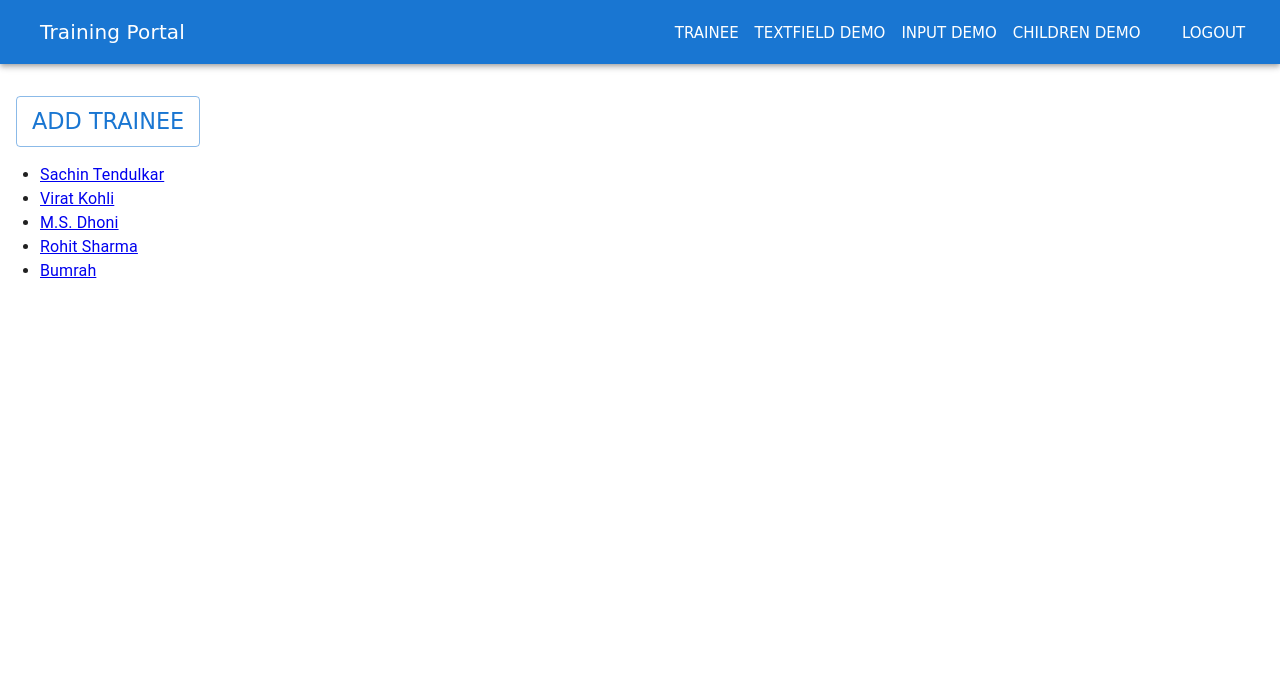
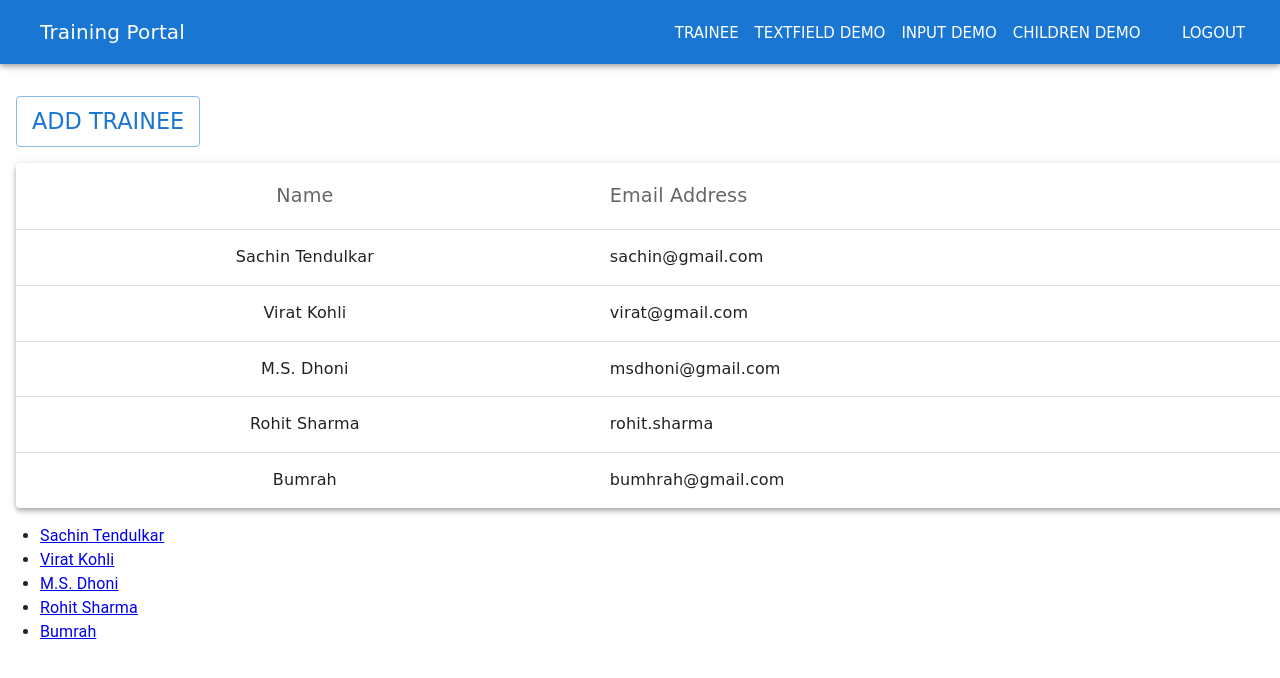
Before and after one commit to vishvjeet-Sharma/react-client, a React (Create React App) app: page /trainee in a window 1280 px wide. Shown: the top 678 px of the page. Built offline with nearby package versions, Linux system fonts and the light colour scheme.

Commit message:
Day 13 - React: Table Component

```diff
--- a/src/components/Table/Table.jsx
+++ b/src/components/Table/Table.jsx
@@ -7,7 +7,7 @@ import PropTypes from 'prop-types';
 const GenericTable = (props) => {
   const { id, columns, data } = props;
   return (
-    <TableContainer component={Paper} sx={{ mt: 2, boxShadow: 4 }}>
+    <TableContainer component={Paper} sx={{ mt: 2, ml:2,mr:2, boxShadow: 4 }}>
       <Table sx={{ minWidth: 650 }} aria-label="simple table">
         <TableHead>
           <TableRow>
@@ -46,26 +46,3 @@ GenericTable.propTypes = {
   })).isRequired,
 };
 export default GenericTable;
-
-// import React from "react";
-// import { PropTypes } from "prop-types";
-
-// const GenericTable = (props) => {
-//     const { id, columns, data } = props;
-//     return(
-
-//     )
-// };
-
-// GenericTable.propTypes = {
-//     id: PropTypes.string.isRequired,
-//     columns: PropTypes.string.isRequired,
-//     data: PropTypes.arrayOf(PropTypes.shape({
-//         id: PropTypes.string,
-//         name: PropTypes.string,
-//         email: PropTypes.string,
-//         createdAt: PropTypes.string,
-//     })).isRequired,
-// };
-
-// export default GenericTable;
--- a/src/configs/constants.js
+++ b/src/configs/constants.js
@@ -11,6 +11,7 @@ export const OPTIONS = [
     label: 'Football',
   },
 ];
+
 export const OPTIONS_CRICKET = [
   {
     value: 'wicket-keeper',
@@ -26,6 +27,7 @@ export const OPTIONS_CRICKET = [
     label: 'All Rounder',
   },
 ];
+
 export const OPTIONS_FOOTBALL = [
   {
     value: 'defender',
@@ -35,8 +37,6 @@ export const OPTIONS_FOOTBALL = [
     label: 'Striker',
   },
 ];
-
-
 
 export const column = [
   {
--- a/src/pages/Trainee/TraineeList.jsx
+++ b/src/pages/Trainee/TraineeList.jsx
@@ -1,9 +1,11 @@
 import React from 'react';
-import { useState } from 'react';
+import { useEffect, useState } from 'react';
 import { Link } from 'react-router-dom';
 import { traineeFormSchema } from '../../validations/validation';
 import { AddDialog } from './components';
 import trainees from './data/trainee';
+import { column } from '../../configs/constants';
+import { GenericTable } from '../../components';
 
 const TraineeList = ({match: {path}}) => {
     const initialState = {
@@ -75,6 +77,14 @@ const TraineeList = ({match: {path}}) => {
         const { value, name: type } = event.target;
         validateData(value, type);
     };
+    useEffect(() => {
+        const {
+            name, email, password, confirmPassword,
+        } = '';
+        console.log({
+            name, email, password, confirmPassword,
+        });
+    });
 
     console.log('form', form);
     console.log('path', path);
@@ -90,6 +100,7 @@ const TraineeList = ({match: {path}}) => {
                 onChange={handleChange}
                 onBlur={handleBlur}
             />
+            <GenericTable id="id" columns={column} data={trainees} />
             <ul>
                 {trainees.map((item) => (
                     <li key={item.id}>
```
